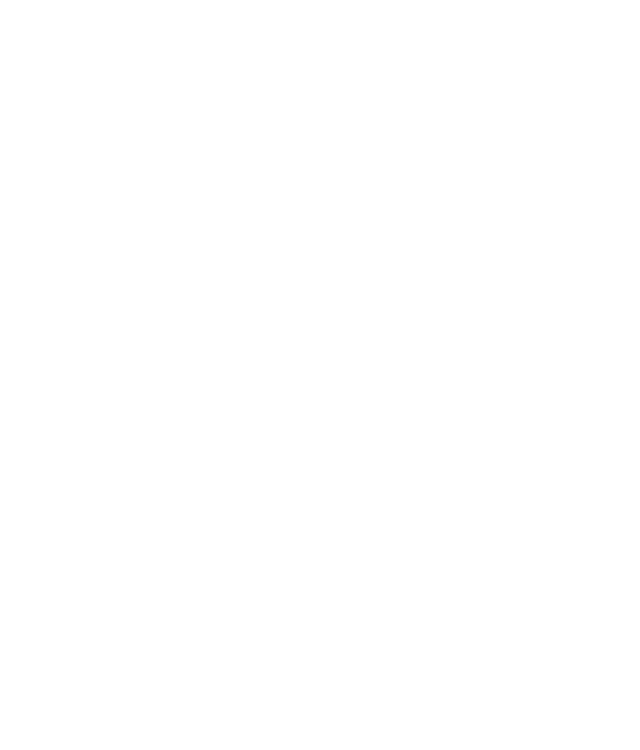
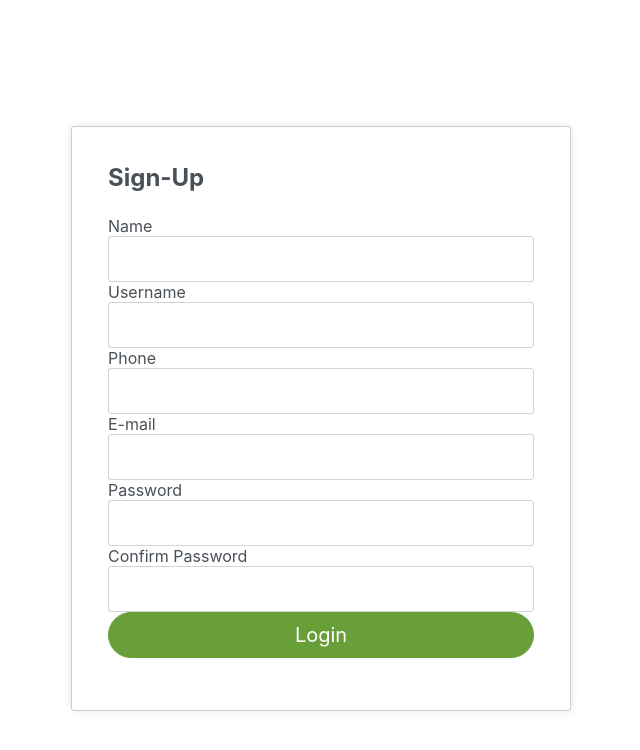
Before and after one commit to nuduja/ZooManagementFrontendCustomer, a React (Vite) app: page /signup in a window 1280 px wide. Before the commit this address had no page. Shown: the top 750 px of the page, without its empty margins (319-959 px from the left). Built offline with nearby package versions, Linux system fonts and the light colour scheme.

Commit message:
Signup functions added

```diff
--- a/src/App.jsx
+++ b/src/App.jsx
@@ -1,14 +1,18 @@
 import React from 'react';
 import { BrowserRouter as Router, Routes, Route } from 'react-router-dom';
 import Navbar from './components/navbar';
+import Home from './pages/home';
 import Login from './pages/login';
+import Signup from './pages/signup';
 
 function App() {
     return (
         <Router>
             {/* <Navbar/> */}
             <Routes>
+                <Route path="/" element={<Home />} />
                 <Route path="/login" element={<Login />} />
+                <Route path="/signup" element={<Signup />} />
             </Routes>
         </Router>
     );
--- a/src/pages/home.jsx
+++ b/src/pages/home.jsx
@@ -1,39 +1,40 @@
 // Home.js
 import React from 'react';
-import { Button } from 'primereact/button';
-import { Image } from 'primereact/image';
-import '../styles/home.css';
+// import { Button } from 'primereact/button';
+// import { Image } from 'primereact/image';
+// import '../styles/home.css';
 
 const Home = () => {
   return (
-    <div className="p-d-flex p-flex-column p-jc-center p-ai-center home-container">
-      <Image src="assets/welcome-image.jpg" alt="Welcome Image" className="welcome-image" />
-      <h1 className="p-mt-3 zoo-heading">Welcome to Our Zoo</h1>
-      <p className="p-mt-2 zoo-subtitle">Experience the wonders of nature and wildlife at our amazing zoo!</p>
+    <></>
+    // <div className="p-d-flex p-flex-column p-jc-center p-ai-center home-container">
+    //   <Image src="assets/welcome-image.jpg" alt="Welcome Image" className="welcome-image" />
+    //   <h1 className="p-mt-3 zoo-heading">Welcome to Our Zoo</h1>
+    //   <p className="p-mt-2 zoo-subtitle">Experience the wonders of nature and wildlife at our amazing zoo!</p>
 
-      <div className="p-mt-3">
-        <h2 className="zoo-section-heading">Featured Exhibits</h2>
-        <ul className="p-mb-3 zoo-list">
-          <li>Discover the Rainforest Pavilion</li>
-          <li>Meet our Big Cats at the Safari Zone</li>
-          <li>Explore the Aquatic Adventure Aquarium</li>
-        </ul>
+    //   <div className="p-mt-3">
+    //     <h2 className="zoo-section-heading">Featured Exhibits</h2>
+    //     <ul className="p-mb-3 zoo-list">
+    //       <li>Discover the Rainforest Pavilion</li>
+    //       <li>Meet our Big Cats at the Safari Zone</li>
+    //       <li>Explore the Aquatic Adventure Aquarium</li>
+    //     </ul>
 
-        <h2 className="zoo-section-heading">Upcoming Events</h2>
-        <ul className="p-mb-3 zoo-list">
-          <li>Zoo Night Safari - August 15th</li>
-          <li>Children's Animal Storytime - August 22nd</li>
-          <li>Photography Workshop: Capturing Wildlife - August 30th</li>
-        </ul>
+    //     <h2 className="zoo-section-heading">Upcoming Events</h2>
+    //     <ul className="p-mb-3 zoo-list">
+    //       <li>Zoo Night Safari - August 15th</li>
+    //       <li>Children's Animal Storytime - August 22nd</li>
+    //       <li>Photography Workshop: Capturing Wildlife - August 30th</li>
+    //     </ul>
 
-        <Button label="See All Exhibits" icon="pi pi-eye" className="p-button-text p-button-link p-button-lg p-mb-3 zoo-button" />
-        <Button label="View Event Calendar" icon="pi pi-calendar" className="p-button-text p-button-link p-button-lg zoo-button" />
-      </div>
+    //     <Button label="See All Exhibits" icon="pi pi-eye" className="p-button-text p-button-link p-button-lg p-mb-3 zoo-button" />
+    //     <Button label="View Event Calendar" icon="pi pi-calendar" className="p-button-text p-button-link p-button-lg zoo-button" />
+    //   </div>
 
-      <div className="p-mt-3">
-        <Button label="Explore Now" icon="pi pi-arrow-right" className="p-button-raised p-button-rounded p-button-primary zoo-button" />
-      </div>
-    </div>
+    //   <div className="p-mt-3">
+    //     <Button label="Explore Now" icon="pi pi-arrow-right" className="p-button-raised p-button-rounded p-button-primary zoo-button" />
+    //   </div>
+    // </div>
   );
 };
 
--- /dev/null
+++ b/src/pages/signup.jsx
@@ -0,0 +1,135 @@
+import React, { useState } from 'react';
+import { useNavigate } from "react-router-dom";
+import { Card } from 'primereact/card';
+import { InputText } from 'primereact/inputtext';
+import { Button } from 'primereact/button';
+import { Message } from 'primereact/message';
+import '../styles/signup.css'
+const SignUpPage = () => {
+  const [formData, setFormData] = useState({
+    name: '',
+    username: '',
+    phone: '',
+    email: '',
+    password: '',
+  });
+
+  //TODO:Set an initial touch for confirm password
+
+  let navigate = useNavigate();
+
+  const [submitted, setSubmitted] = useState(false);
+  const [confPassword, setconfPassword] = useState(false);
+
+  const handleSubmit = async (e) => {
+    e.preventDefault();
+
+    const name = formData.name;
+    const username = formData.username;
+    const phone = formData.phone;
+    const email = formData.email;
+    const password = formData.password;
+
+    try{
+      if(!confPassword && name && username && phone && email && password) {
+        console.log('here2')
+        const response = await fetch("http://localhost:8080/user/register", {
+          method: 'POST',
+          headers: {
+            'Content-Type': 'application/json'
+          },
+          body: JSON.stringify({name, username, phone, email, password})
+        });
+        setSubmitted(false);
+        navigate('/login');
+      }
+      setSubmitted(true);
+
+    }catch(error){
+      console.error("Signup Error: ", error);
+      setSubmitted(true);
+    }
+  };
+
+  return (
+    <div className="login-container p-grid p-justify-center">
+      <div className="p-col-12 p-md-6">
+        <Card title="Sign-Up" className="login-card p-shadow-3 card">
+          <form onSubmit={handleSubmit} className="p-fluid">
+            <div className="p-field">
+              <label htmlFor="username">Name</label>
+              <InputText
+                id="name"
+                value={formData.name}
+                onChange={(e) => setFormData({ ...formData, name: e.target.value })}
+                className="p-inputtext-lg"
+              />
+            </div>
+            <div className="p-field">
+              <label htmlFor="username">Username</label>
+              <InputText
+                id="username"
+                value={formData.username}
+                onChange={(e) => setFormData({ ...formData, username: e.target.value })}
+                className="p-inputtext-lg"
+              />
+            </div>
+            <div className="p-field">
+              <label htmlFor="username">Phone</label>
+              <InputText
+                id="phone"
+                value={formData.phone}
+                onChange={(e) => setFormData({ ...formData, phone: e.target.value })}
+                className="p-inputtext-lg"
+              />
+            </div>
+            <div className="p-field">
+              <label htmlFor="username">E-mail</label>
+              <InputText
+                id="email"
+                type='email'
+                value={formData.email}
+                onChange={(e) => setFormData({ ...formData, email: e.target.value })}
+                className="p-inputtext-lg"
+              />
+            </div>
+            <div className="p-field">
+              <label htmlFor="password">Password</label>
+              <InputText
+                id="password"
+                type="password"
+                value={formData.password}
+                onChange={(e) => setFormData({ ...formData, password: e.target.value })}
+                className="p-inputtext-lg"
+              />
+            </div>
+            <div className="p-field">
+              <label htmlFor="password">Confirm Password</label>
+              <InputText
+                id="password"
+                type="password"
+                onChange={(e) =>  {(e.target.value == formData.password) ? setconfPassword(false) : setconfPassword(true)}}
+                className="p-inputtext-lg"
+              />
+            </div>
+            {confPassword && (
+            <Message severity="error" text="Passwords are not same. Please try again." />
+          )}
+            <div className="p-field">
+              <Button
+                label="Login"
+                type="submit"
+                className="p-button-rounded p-button-lg p-button-success"
+              />
+            </div>
+          </form>
+          {submitted && (
+            <Message severity="error" text="Fill All details. Please try again." />
+          )}
+        </Card>
+      </div>
+    </div>
+  );
+};
+
+export default SignUpPage;
--- /dev/null
+++ b/src/styles/signup.css
@@ -0,0 +1,10 @@
+.card {
+    width: 500px;
+    padding: 20px;
+    border: 1px solid #ccc;
+    box-shadow: 0 0 10px rgba(0,0,0,0.1);
+    margin-left: auto;
+    margin-right: auto;
+    margin-top: 10%;
+    margin-bottom: auto;
+  }
```
